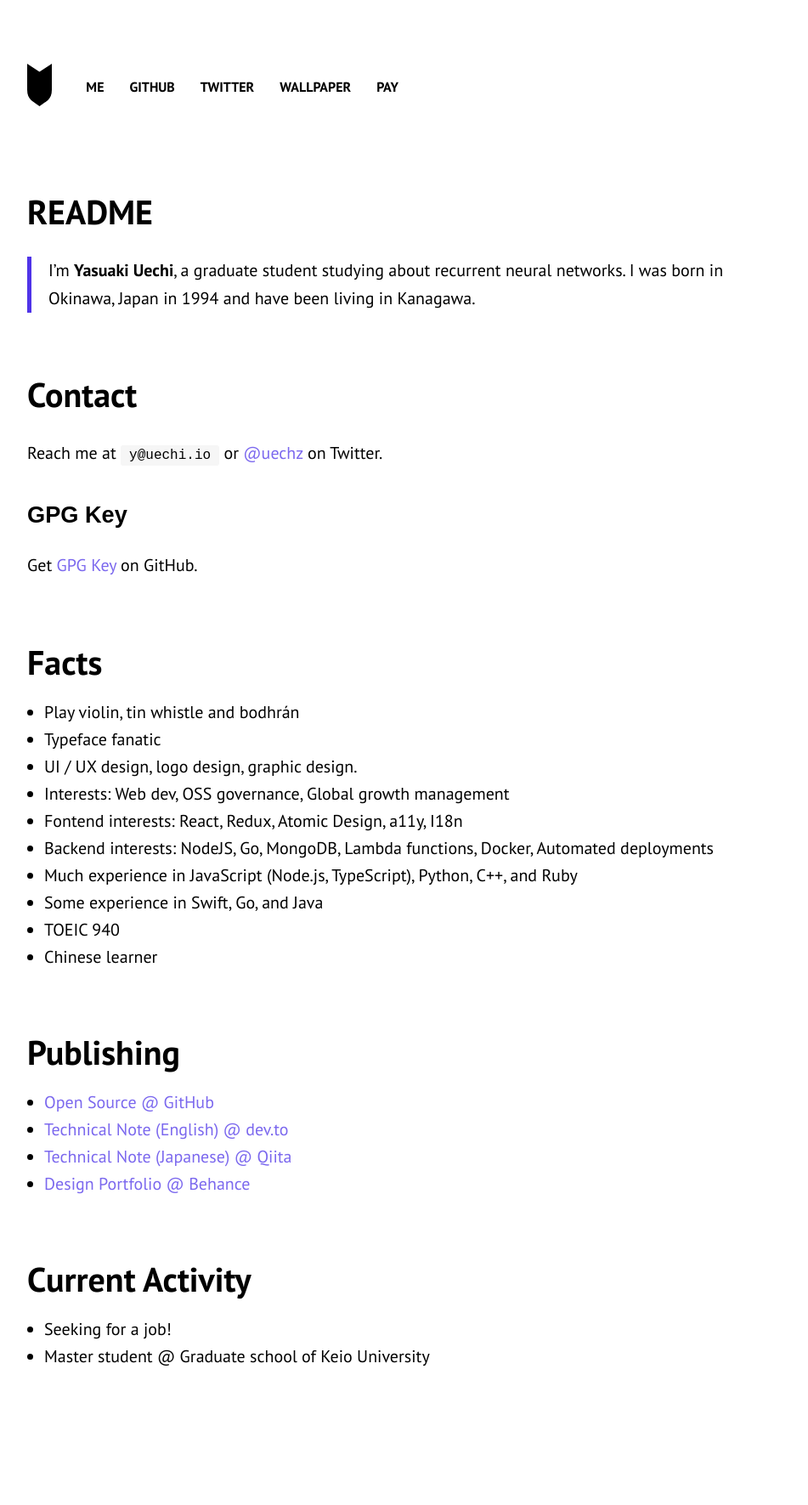
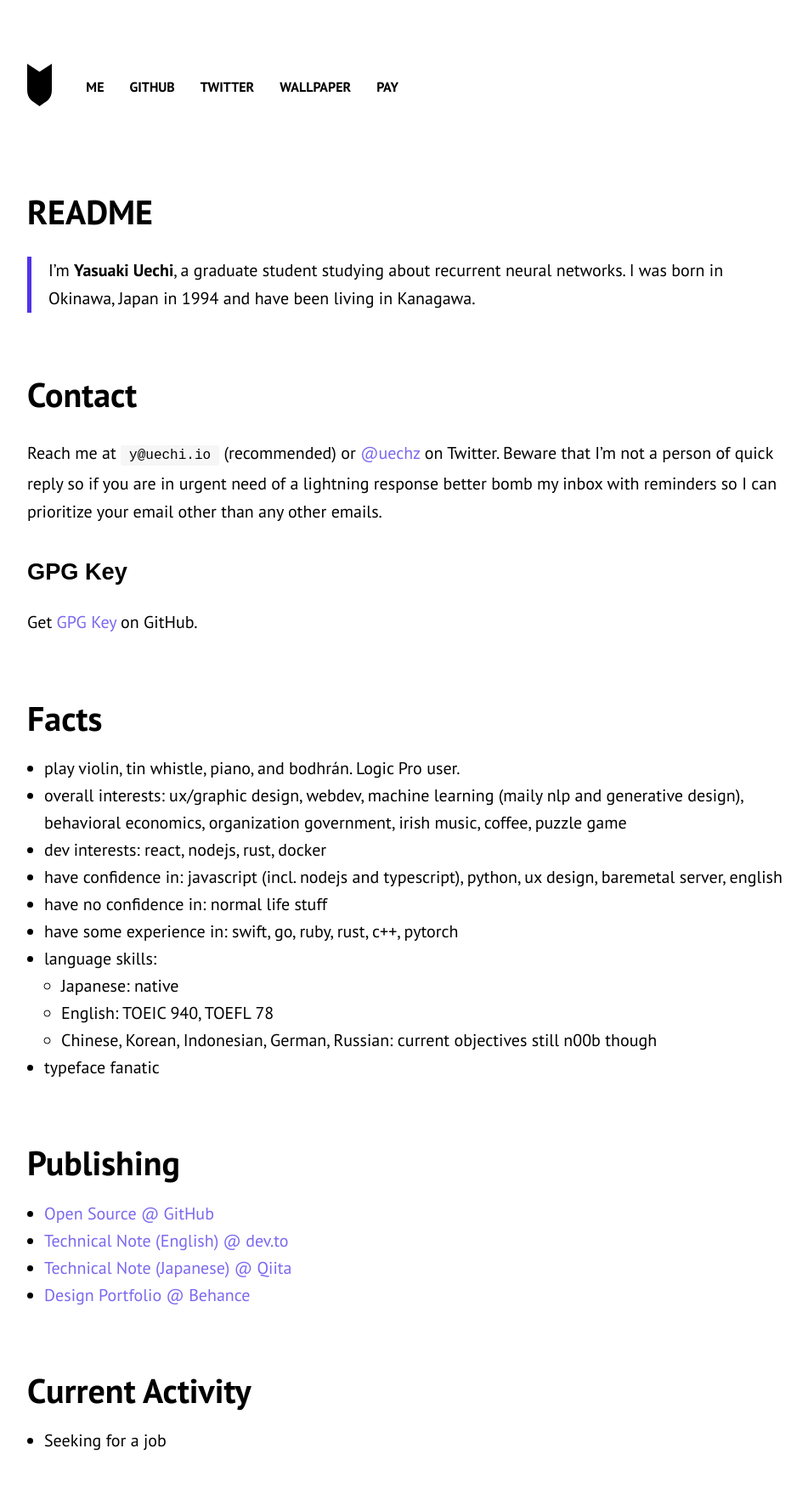
Before and after one commit to uetchy/uechi.io, a Jekyll site: the page built from _pages/me.md, in a window 1280 px wide. Shown: the whole page at 85% size, without its empty margins (158-1109 px from the left). Built offline with Jekyll 4.4.1, drawn with Linux system fonts in a browser that asks for light colours; comment, search, counter and statistics services are not loaded; before the commit the page ends 1672 px from its top, so only the background shows below that.

Commit message:
update me

```diff
--- a/_pages/me.md
+++ b/_pages/me.md
@@ -16,7 +16,7 @@ img {
 
 # Contact
 
-Reach me at `y@uechi.io` or [@uechz](https://twitter.com/uechz) on Twitter.
+Reach me at `y@uechi.io` (recommended) or [@uechz](https://twitter.com/uechz) on Twitter. Beware that I'm not a person of quick reply so if you are in urgent need of a lightning response better bomb my inbox with reminders so I can prioritize your email other than any other emails.
 
 ## GPG Key
 
@@ -24,16 +24,17 @@ Get [GPG Key](https://github.com/uetchy.gpg) on GitHub.
 
 # Facts
 
-- Play violin, tin whistle and bodhrán
-- Typeface fanatic
-- UI / UX design, logo design, graphic design.
-- Interests: Web dev, OSS governance, Global growth management
-- Fontend interests: React, Redux, Atomic Design, a11y, I18n
-- Backend interests: NodeJS, Go, MongoDB, Lambda functions, Docker, Automated deployments
-- Much experience in JavaScript (Node.js, TypeScript), Python, C++, and Ruby
-- Some experience in Swift, Go, and Java
-- TOEIC 940
-- Chinese learner
+- play violin, tin whistle, piano, and bodhrán. Logic Pro user.
+- overall interests: ux/graphic design, webdev, machine learning (maily nlp and generative design), behavioral economics, organization government, irish music, coffee, puzzle game
+- dev interests: react, nodejs, rust, docker
+- have confidence in: javascript (incl. nodejs and typescript), python, ux design, baremetal server, english
+- have no confidence in: normal life stuff
+- have some experience in: swift, go, ruby, rust, c++, pytorch
+- language skills:
+  - Japanese: native
+  - English: TOEIC 940, TOEFL 78
+  - Chinese, Korean, Indonesian, German, Russian: current objectives still n00b though
+- typeface fanatic
 
 # Publishing
 
@@ -44,5 +45,4 @@ Get [GPG Key](https://github.com/uetchy.gpg) on GitHub.
 
 # Current Activity
 
-- Seeking for a job!
-- Master student @ Graduate school of Keio University
+- Seeking for a job
```
